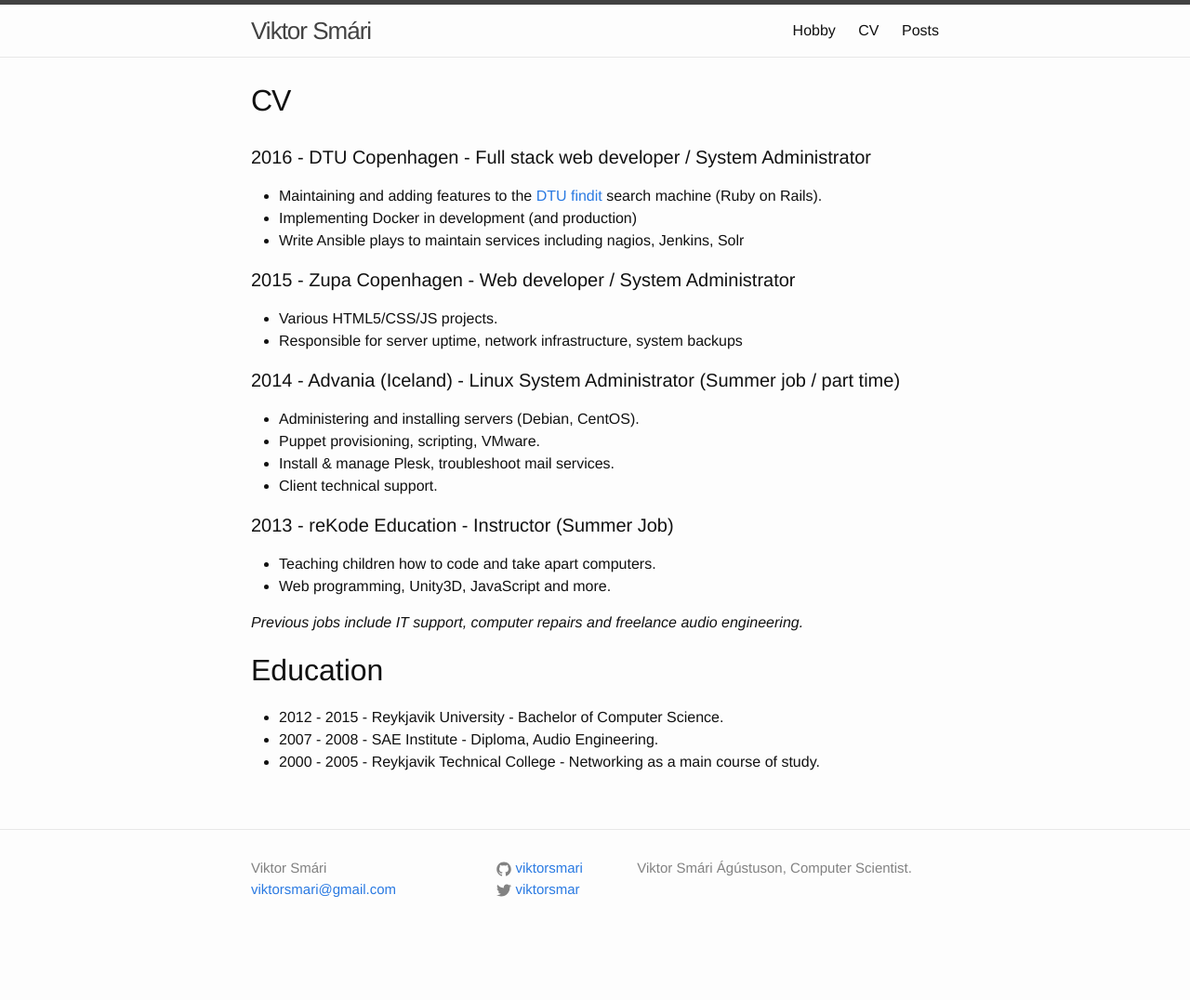
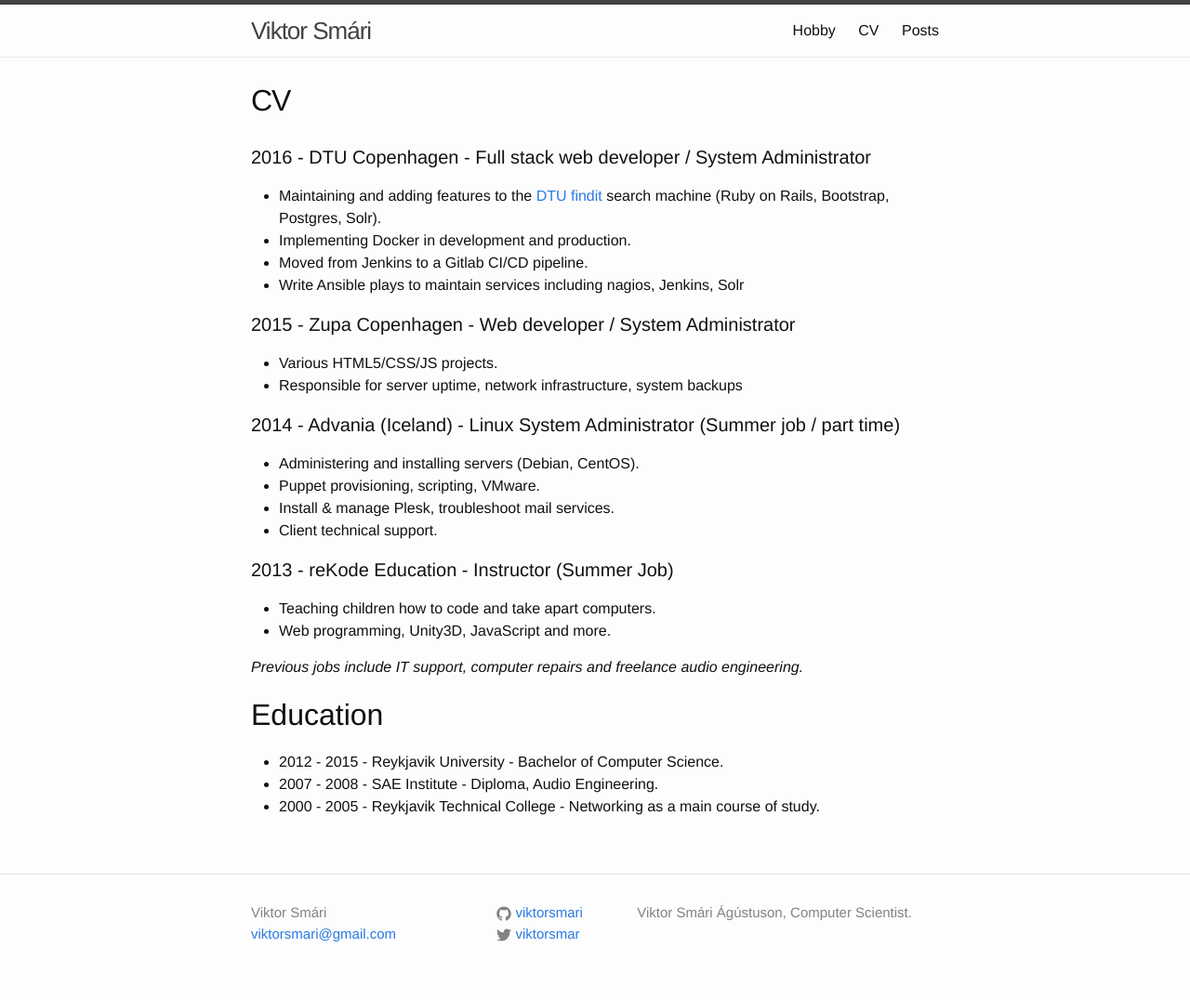
Before and after one commit to viktorsmari/viktorsmari.github.io, a Jekyll site: the page built from index.md, in a window 1280 px wide. Shown: the whole page at 93% size. Built offline with Jekyll 4.4.1, drawn with Linux system fonts in a browser that asks for light colours; before the commit the page ends 1028 px from its top, so only the background shows below that.

Commit message:
Update CV

```diff
--- a/index.md
+++ b/index.md
@@ -6,8 +6,9 @@ permalink: /
 
 #### 2016 - DTU Copenhagen - Full stack web developer / System Administrator
 
-  * Maintaining and adding features to the [DTU findit](http://findit.dtu.dk/) search machine (Ruby on Rails).
-  * Implementing Docker in development (and production)
+  * Maintaining and adding features to the [DTU findit](http://findit.dtu.dk/) search machine (Ruby on Rails, Bootstrap, Postgres, Solr).
+  * Implementing Docker in development and production.
+  * Moved from Jenkins to a Gitlab CI/CD pipeline.
   * Write Ansible plays to maintain services including nagios, Jenkins, Solr
 
 #### 2015 - Zupa Copenhagen - Web developer / System Administrator
```
